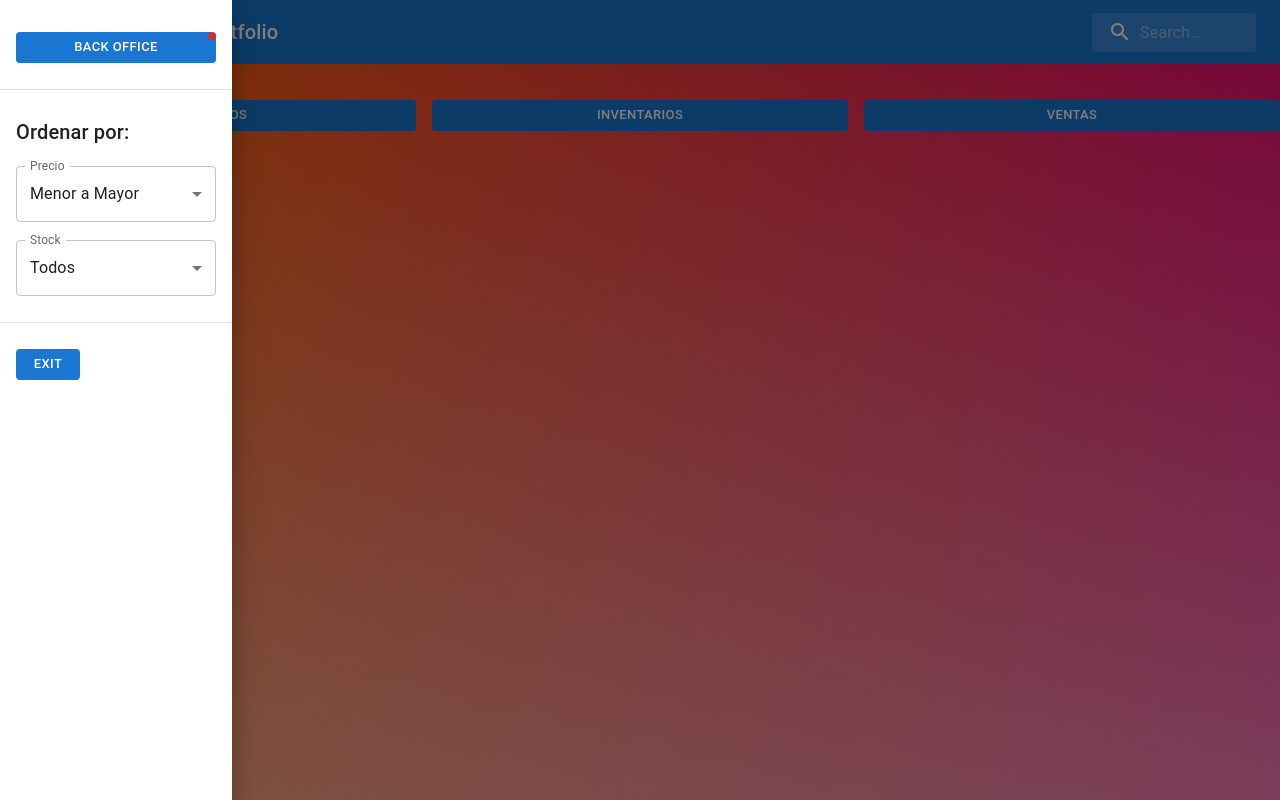
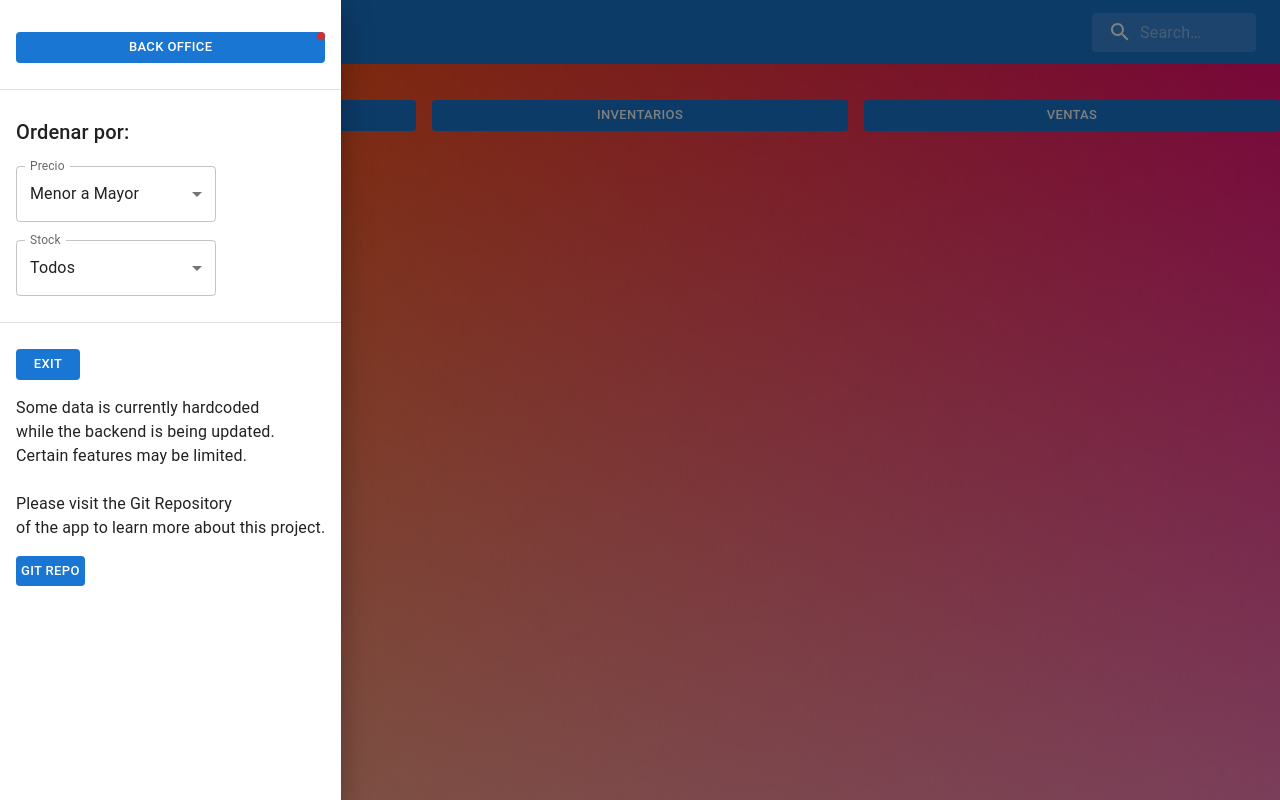
Before and after one commit to DFelipePatino/inventario_simba_front, a React (Vite) app: page /backoffice in a window 1280 px wide. Both pictures are taken after a click on the button "open drawer". Shown: the top 800 px of the page. Built offline with nearby package versions, Linux system fonts and the light colour scheme; no server answers.

Commit message:
hardcoded data and added warnings

```diff
--- a/src/components/BackOfficeViews.jsx
+++ b/src/components/BackOfficeViews.jsx
@@ -1,8 +1,8 @@
 import React, { useState, useEffect } from 'react';
 import Banner from './Banner';
 import { cardStyles } from './styles';
-import { Box, Grid, Button, Tooltip } from "@mui/material";
-
+import { Box, Grid, Button, Tooltip, Typography } from "@mui/material";
+import ListItem from '@mui/material/ListItem';
 
 
 const BackOfficeViews = () => {
@@ -36,9 +36,38 @@ const BackOfficeViews = () => {
                             </Grid>
                         ))}
                     </Grid>
+                    <br />
+                    <br />
+                    <br />
+                    <ListItem>
+                        <Typography>
+                            Some data is currently hardcoded
+                            <br /> while the backend is being updated.
+                            <br />Certain features may be limited.
+                            <br />
+                            <br />
+                            Please visit the Git Repository
+                            <br />of the app to learn more about this project.
+                        </Typography>
+
+                    </ListItem>
+                    <ListItem>
+                        <Button
+                            component="a"
+                            href="https://github.com/DFelipePatino/inventario_simba_front.git"
+                            target="_blank"
+                            rel="noopener noreferrer"
+                            size="small"
+                            style={cardStyles.enterButton}
+                        >
+                            Git Repo
+                        </Button>
+                    </ListItem>
                 </Box>;
 
             </div>
+
+
         </>
     )
 }
--- a/src/components/NavBar.jsx
+++ b/src/components/NavBar.jsx
@@ -211,8 +211,34 @@ export default function SearchAppBar() {
                             Exit
                         </Button>
                     </ListItem>
+                    <ListItem>
+                        <Typography>
+                            Some data is currently hardcoded
+                            <br /> while the backend is being updated.
+                            <br />Certain features may be limited.
+                            <br />
+                            <br />
+                            Please visit the Git Repository
+                            <br />of the app to learn more about this project.
+                        </Typography>
+
+                    </ListItem>
+                    <ListItem>
+                        <Button
+                            component="a"
+                            href="https://github.com/DFelipePatino/inventario_simba_front.git"
+                            target="_blank"
+                            rel="noopener noreferrer"
+                            size="small"
+                            style={cardStyles.enterButton}
+                        >
+                            Git Repo
+                        </Button>
+                    </ListItem>
+
                 </List>
             </Box>
+
         </>
     );
 
--- a/src/redux/reducer.js
+++ b/src/redux/reducer.js
@@ -2,7 +2,7 @@
 const initialState = {
     products: [
         {
-            descripcion: "Mi página personal",
+            descripcion: "My website!",
             id: 0,
             imagen: "portfolio.png",
             link: "https://danielpatinoportfolio.onrender.com/",
@@ -11,7 +11,7 @@ const initialState = {
             stock: 30,
         },
         {
-            descripcion: "Esta es una app diseñada para un gym",
+            descripcion: "This is a web app designed for a gym.",
             id: 1,
             imagen: "gymapp.png",
             link: "https://gymapp-c8w7.onrender.com/",
@@ -20,7 +20,7 @@ const initialState = {
             stock: 1
         },
         {
-            descripcion: "Este proyecto te permite explorar una API de perros llena de informacion",
+            descripcion: "This project lets you interact with a Dogs API.",
             id: 2,
             imagen: "dogs.png",
             link: "https://dogsproject-rr4u.onrender.com/",
@@ -29,7 +29,7 @@ const initialState = {
             stock: 4
         },
         {
-            descripcion: "Este proyecto te permite explorar una API de perros llena de informacion",
+            descripcion: "This is a fun E commerce project.",
             id: 2,
             imagen: "Store.png",
             link: "https://danielstore-front.onrender.com/",
@@ -38,7 +38,7 @@ const initialState = {
             stock: 14
         },
         {
-            descripcion: "Este proyecto te permite explorar una API de perros llena de informacion",
+            descripcion: "This is a notes app for phones.",
             id: 2,
             imagen: "StickyNotes.png",
             link: "https://fictional-university.onrender.com/",
```
Lines whose indentation alone changed are shown as unchanged.
